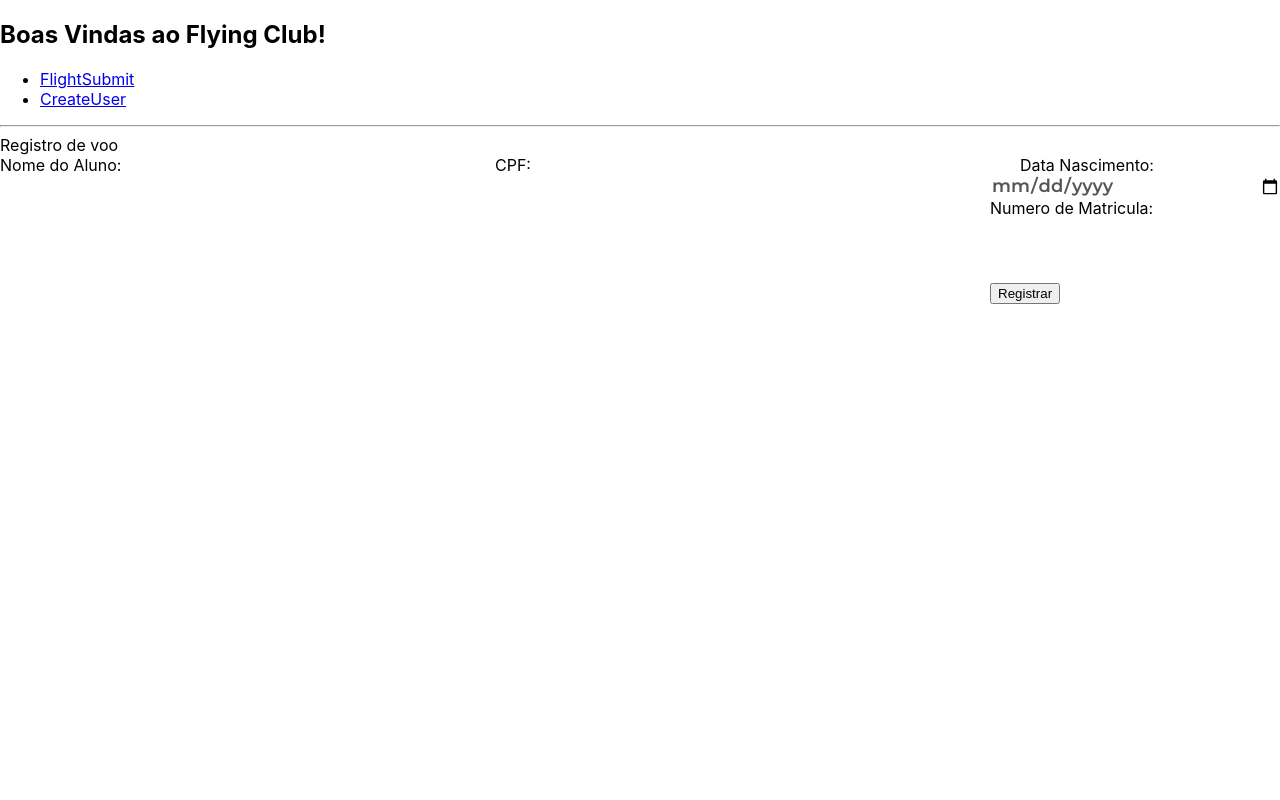
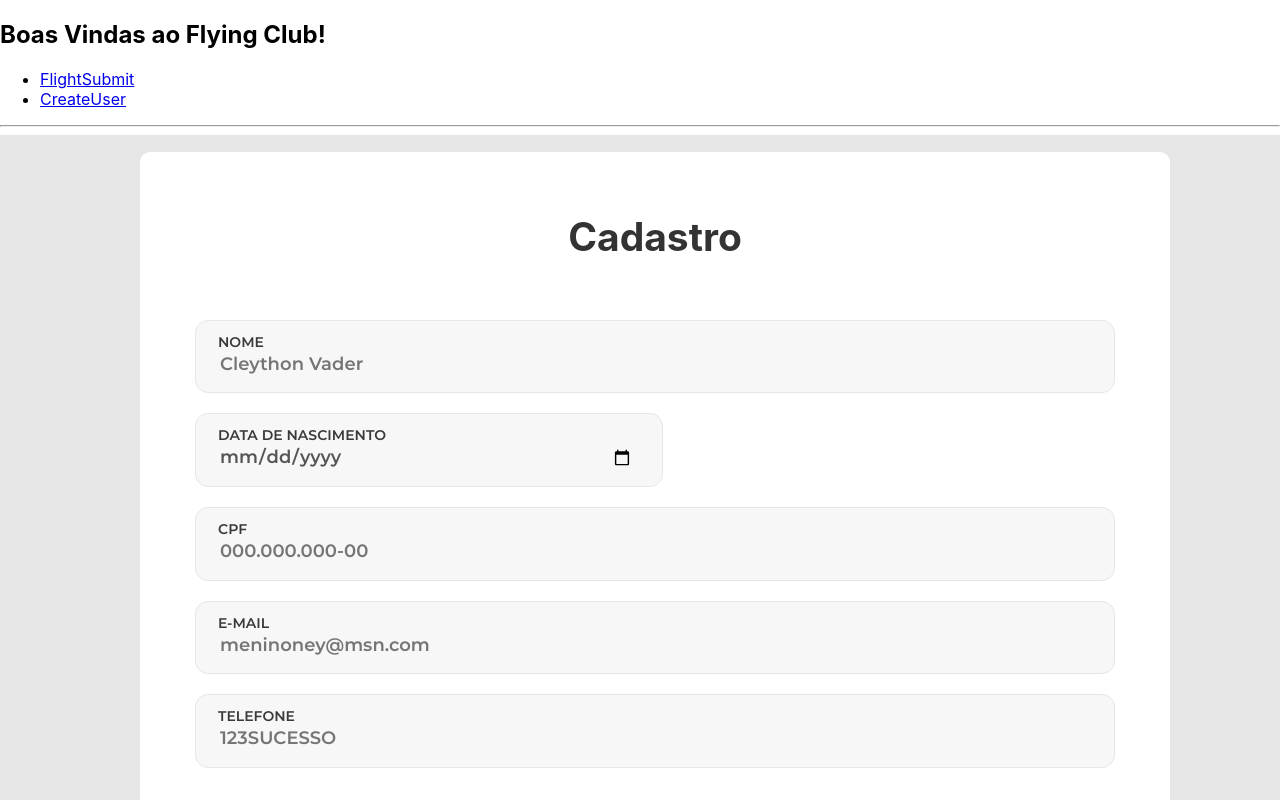
Before and after one commit to IsaComegna/flying-club-front, a React (Create React App) app: page /registro in a window 1280 px wide. Shown: the top 800 px of the page. Built offline with nearby package versions, Linux system fonts and the light colour scheme.

Commit message:
cria pagina de registro de usuario

```diff
--- a/src/App.css
+++ b/src/App.css
@@ -61,6 +61,7 @@
   align-items: center;
   padding: 15px;
   background: #e6e6e6;
+  overflow: hidden;
 }
 
 .wrap-input {
--- a/src/CreateUser.js
+++ b/src/CreateUser.js
@@ -4,15 +4,16 @@ import axios from "axios";
 class CreateUser extends React.Component {
 
   state = {
-    userName : '',
+    name: '',
     cpf: '',
-    birthDate: '',
-    registrationNumber: '',
+    phoneNumber: '',
+    email: '',
+    birthday: ''
   }
 
-  handleChangeUserName = (event) => {
+  handleChangeName = (event) => {
     // console.log('event',event.target.value);
-    this.setState({userName: event.target.value});
+    this.setState({name: event.target.value});
   }
 
   handleChangeCpf = (event) => {
@@ -20,16 +21,20 @@ class CreateUser extends React.Component {
     this.setState({cpf: event.target.value});
   }
 
-  handleChangeBirthDate = (event) => {
+  handleChangeBirthDay = (event) => {
     // console.log('event',event.target.value);
-    this.setState({birthDate: event.target.value});
+    this.setState({birthday: event.target.value});
   }
 
-  handleChangeRegistrationNumber = (event) => {
+  handleChangeRegistrationEmail = (event) => {
     // console.log('event',event.target.value);
-    this.setState({registrationNumber: event.target.value});
+    this.setState({email: event.target.value});
   }
 
+  handleChangeRegistrationPhoneNumber = (event) => {
+    // console.log('event',event.target.value);
+    this.setState({phoneNumber: event.target.value});
+  }
 
   handleSubmit =  (event) => {
     event.preventDefault();
@@ -39,70 +44,97 @@ class CreateUser extends React.Component {
 
   handleOnClickButton = (event) => {
     event.preventDefault();
-    const {userName, cpf, birthDate, registrationNumber} = this.state;
-    axios.post("",{userName, cpf, birthDate, registrationNumber});
+    const {name, cpf, birthday, phoneNumber,email} = this.state;
+    axios.post("",{name, cpf, birthday, phoneNumber,email});
 
-    console.log ({userName, cpf, birthDate, registrationNumber});
+    console.log ({name, cpf, birthday, phoneNumber,email});
   }
 
   render() {
-    const {userName, cpf, birthDate, registrationNumber} = this.state;
+    const {name, cpf, birthday, phoneNumber,email } = this.state;
 
     return (
-      <div className="page">
-        <span className="title"> Registro de voo </span>
+        <div className="page-registry">
+        <div className="wrap-page-registry">
           <form onSubmit={this.handleSubmit} className="form">
-          <div className="input">
-            <label className="userName">
-              Nome do Aluno:
+            <span className="form-title">
+              Cadastro
+            </span>
+
+            <div className="wrap-input bg1">
+              <span className="label-input">
+                Nome
+              </span>
               <input type="text"
-                value={userName}
-                onChange={this.handleChangeUserName}
+                  value={name}
+                  onChange={this.handleChangeName}
                   className="form-input"
+                  placeholder= "Cleython Vader"
               />
-            </label>
             </div>
-          <div className="input">
-            <label className="cpf">
-              CPF:
+
+
+
+            <div className="wrap-input bg1 wrap-input-date">
+              <span className="label-input">
+                Data de Nascimento
+              </span>
+              <input type="date"
+                  value={birthday}
+                  onChange={this.handleChangeBirthDay}
+                  className="form-input"
+                  placeholder= "0000"
+              />
+            </div>
+
+           <div className="wrap-input bg1">
+              <span className="label-input">
+                CPF
+              </span>
               <input type="text"
                   value={cpf}
                   onChange={this.handleChangeCpf}
                   className="form-input"
+                  placeholder= "000.000.000-00"
               />
-            </label>
             </div>
 
-          <div className="createUser-field">
-            <div className="input">
-                  <label className="date-field">
-                    Data Nascimento:
-                    <input type="date"
-                      value={birthDate}
-                      onChange={this.handleChangeBirthDate}
+            <div className="wrap-input bg1">
+              <span className="label-input">
+                E-mail
+              </span>
+              <input type="text"
+                  value={email}
+                  onChange={this.handleChangeRegistrationEmail}
                   className="form-input"
-                      />
-                  </label>
-            </div>
-            <div className="input">
-            <label className="registrationNumber">
-              Numero de Matricula:
-              <input type="text"
-                value={registrationNumber}
-                onChange={this.handleChangeRegistrationNumber}
-                className="form-input"
-                />
-            </label>
-          </div>
-            <div className="submit-button">
-              <input
-              type="submit"
-              value="Registrar"
-              onClick = {this.handleOnClickButton}
+                  placeholder= "meninoney@msn.com"
               />
             </div>
+
+            <div className="wrap-input bg1">
+              <span className="label-input">
+                Telefone
+              </span>
+              <input type="text"
+                  value={phoneNumber}
+                  onChange={this.handleChangeRegistrationPhoneNumber}
+                  className="form-input"
+                  placeholder= "123SUCESSO"
+              />
             </div>
+
+
+            <div className="container-form-btn">
+              <button className="register-flight-form-btn" type='submit'>
+                <span>
+                  Cadastrar
+                  <i className="fa fa-long-arrow-right m-l-7" aria-hidden="true"></i>
+                </span>
+              </button>
+            </div>
+
           </form>
+        </div>
       </div>
     );
   }
```
Lines whose indentation alone changed are shown as unchanged.
